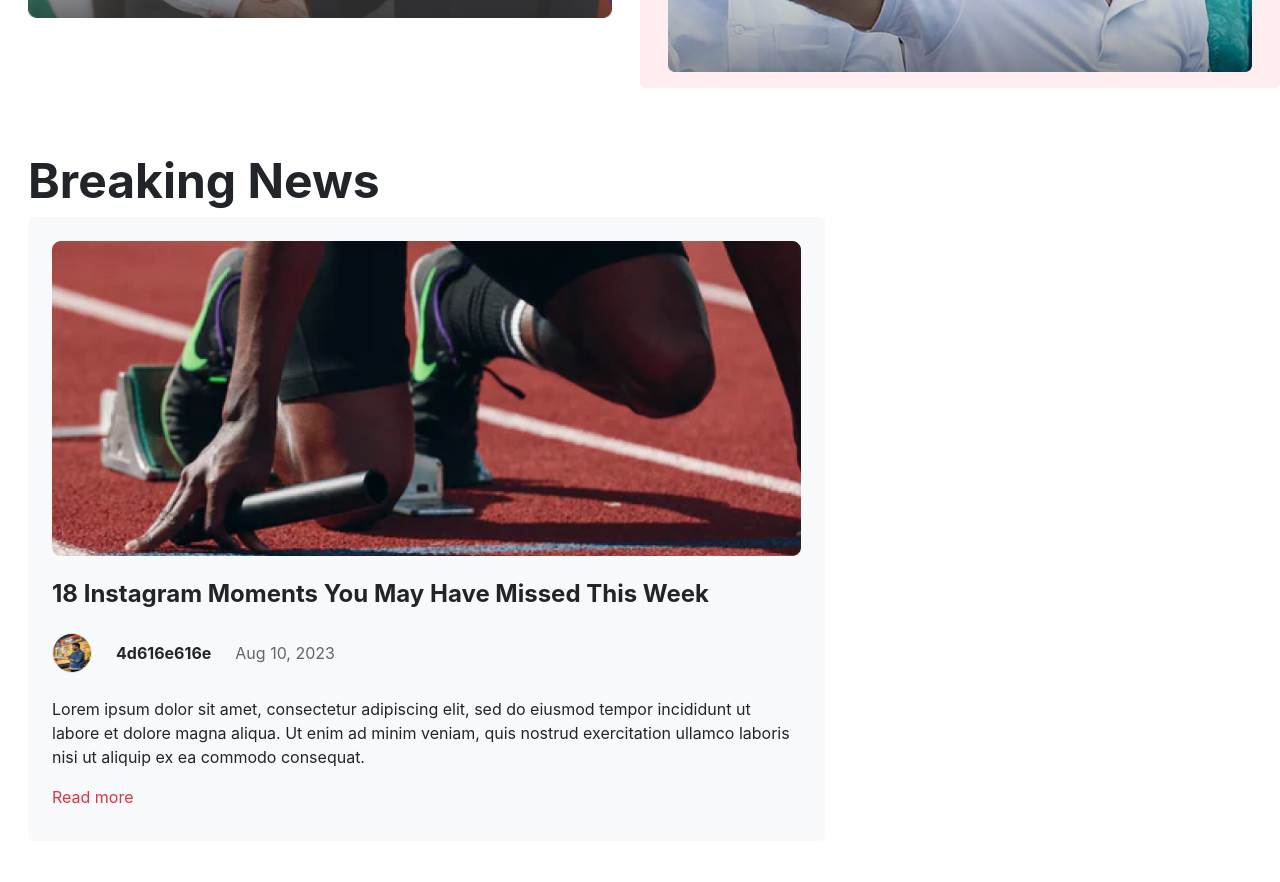
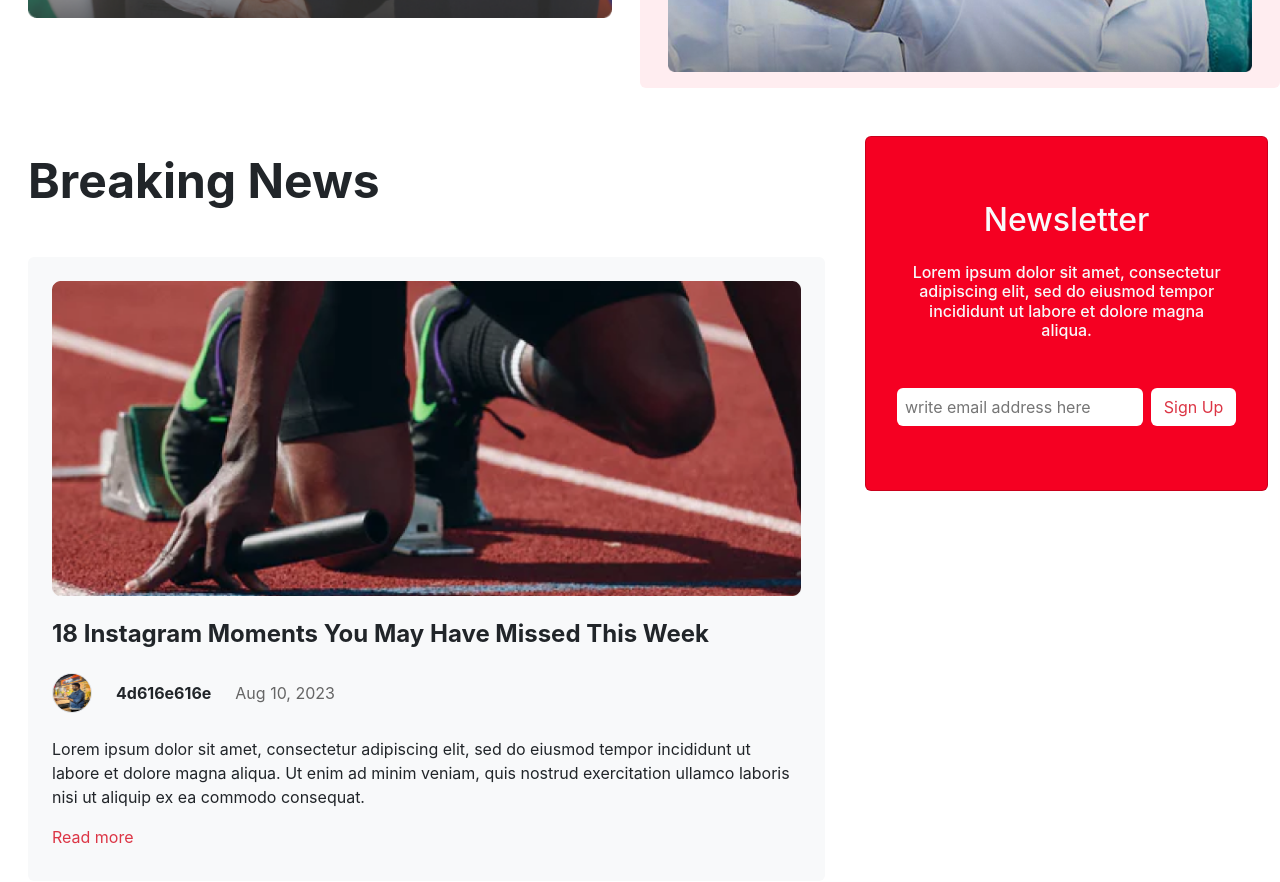
Before and after one commit to MANANTANDON/ideaz-factory, a React (Create React App) app: page / in a window 1280 px wide. Shown: the part 1000-1882 px from the top of the page. Before the commit the page ends 1857 px from the top, so only its background shows below. Built offline with nearby package versions, Linux system fonts and the light colour scheme.

Commit message:
newletter make

```diff
--- a/src/Components/Header/Header.jsx
+++ b/src/Components/Header/Header.jsx
@@ -30,7 +30,7 @@ export const Header = () => {
             <span className="navbar-toggler-icon"></span>
           </button>
           <div className="collapse navbar-collapse" id="navbarScroll">
-            <form className="d-flex ms-auto " role="search">
+            <form className="d-flex ms-auto" role="search">
               <div className="input-group me-3 hs1">
                 <input
                   className="form-control bg-body-tertiary border-0 hs2 pt-2 pb-2 ps-4 rounded-start-3"
--- a/src/Components/Section/Breaking News/BreakingNews.jsx
+++ b/src/Components/Section/Breaking News/BreakingNews.jsx
@@ -1,6 +1,7 @@
 import React from "react";
 import image2 from "../../../Assets/getset.png";
 import myImage from "../../../Assets/4d616e616e.jpeg";
+import { Newsletter } from "../Newsletter/Newsletter";
 
 export const BreakingNews = () => {
   return (
@@ -14,7 +15,7 @@ export const BreakingNews = () => {
                   Breaking News
                 </h1>
 
-                <div className="card bg-body-tertiary border-0 p-2">
+                <div className="card bg-body-tertiary border-0 p-2 mt-5">
                   <div className="card-body">
                     <img className="card-img-top" src={image2} alt="" />
                     <h4 className="card-text mt-4 fw-bold">
@@ -53,7 +54,9 @@ export const BreakingNews = () => {
               </div>
             </div>
           </div>
-          <div class="col-sm-4 mt-5"></div>
+          <div class="col-sm-4 mt-5">
+            <Newsletter />
+          </div>
         </div>
       </div>
     </React.Fragment>
--- /dev/null
+++ b/src/Components/Section/Newsletter/Newsletter.jsx
@@ -0,0 +1,28 @@
+import React from "react";
+
+export const Newsletter = () => {
+  return (
+    <React.Fragment>
+      <div
+        className="card text-center"
+        style={{ backgroundColor: "#F50022", zIndex: "-10" }}
+      >
+        <div className="card-body">
+          <h2 className="card-title mt-5 text-light">Newsletter</h2>
+          <h6 className="text-light ps-4 pe-4 mt-4">
+            Lorem ipsum dolor sit amet, consectetur adipiscing elit, sed do
+            eiusmod tempor incididunt ut labore et dolore magna aliqua.
+          </h6>
+          <form className="d-flex ms-auto justify-content-center mt-5 mb-5">
+            <input
+              type="text"
+              placeholder="write email address here"
+              className="rounded border-0 ps-2 col-8"
+            />
+            <button className="btn bg-white text-danger ms-2">Sign Up</button>
+          </form>
+        </div>
+      </div>
+    </React.Fragment>
+  );
+};
```
